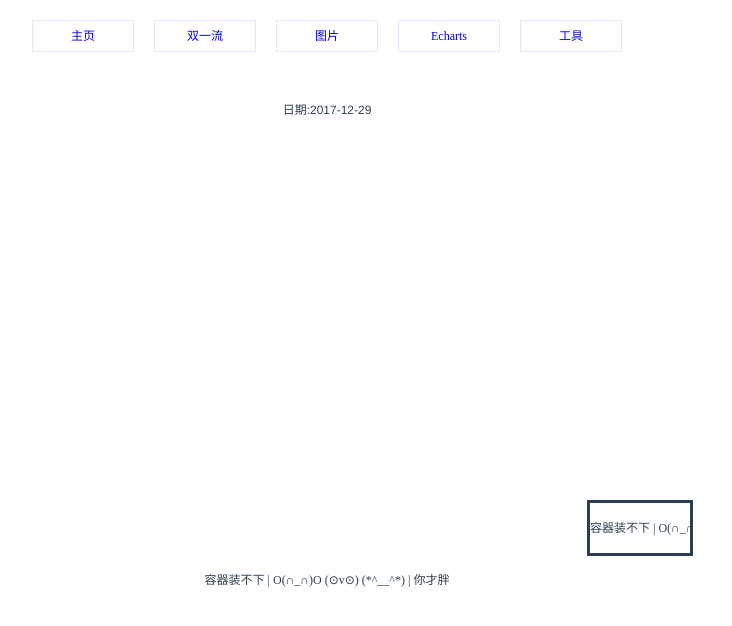
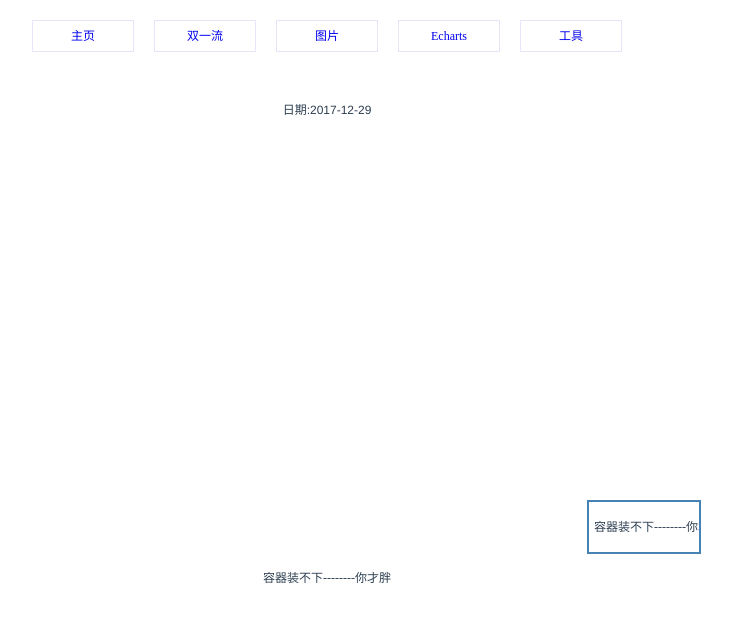
Before and after one commit to LonHon/vue-echarts-demo, a Vue app: page /#/toolShow in a window 1280 px wide. Shown: the top 626 px of the page, without its empty margins (313-1045 px from the left). Built offline with nearby package versions, Linux system fonts and the light colour scheme.

Commit message:
README-添加描述, scroll-span - 修改样式

```diff
--- a/src/components/toolShow.vue
+++ b/src/components/toolShow.vue
@@ -40,7 +40,7 @@
                   end:'2018.01.30',
                   isDis: false
                 },
-                stxt:"容器装不下 | O(∩_∩)O          (⊙v⊙)               (*^__^*) | 你才胖"
+                stxt:"容器装不下--------你才胖"
             }
         },
         components: {calendar,calendarCp,movespan},
@@ -81,7 +81,8 @@
     width:100px;
     height: 50px;
     line-height: 50px;
-    border:solid;
+    border: 2px solid steelblue;
+    padding: 0 5px;
     margin-left: 900px;
     cursor:pointer;
     overflow:hidden;
```
Also changed, not shown: 1 other file (tests, documents, lock files or other folders).
